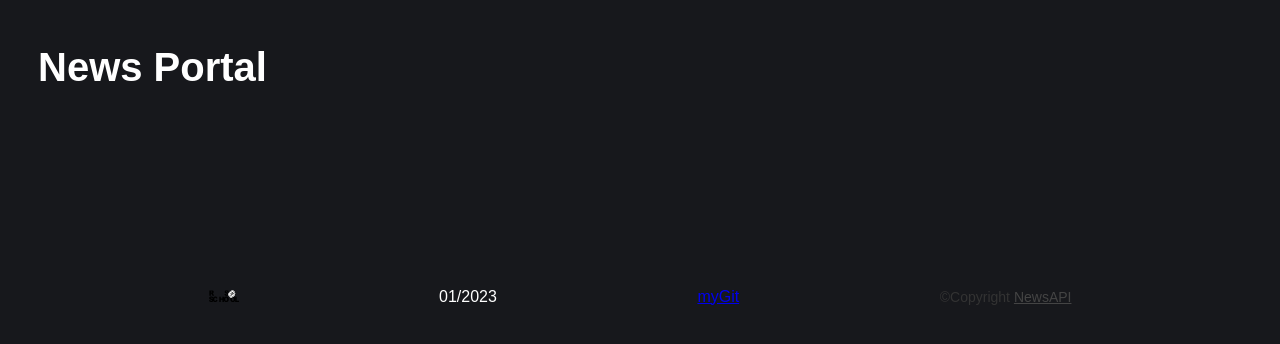
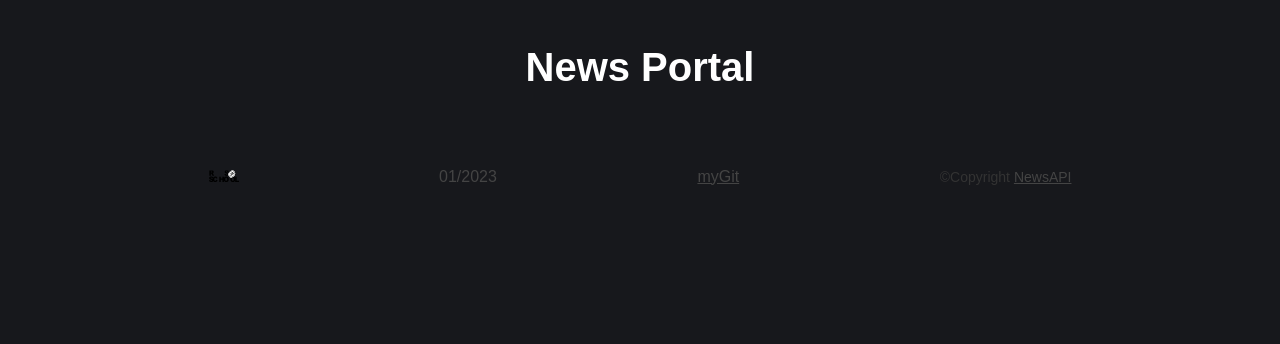
Before and after one commit to galinavikst/news, a website built with webpack: page src/index.html in a window 1280 px wide. Built offline with nearby package versions, Linux system fonts and the light colour scheme; no server answers.

Commit message:
refactor: add css to .sources, header h1

```diff
--- a/package.json
+++ b/package.json
@@ -25,6 +25,7 @@
         "eslint-config-prettier": "^8.3.0",
         "eslint-plugin-import": "^2.23.3",
         "eslint-plugin-prettier": "^3.4.0",
+        "file-loader": "^6.2.0",
         "html-webpack-plugin": "^5.2.0",
         "prettier": "2.2.1",
         "style-loader": "^2.0.0",
--- a/src/components/controller/loader.js
+++ b/src/components/controller/loader.js
@@ -1,11 +1,17 @@
 "use strict";
 Object.defineProperty(exports, "__esModule", { value: true });
-var ResStatus;
-(function (ResStatus) {
-    ResStatus[ResStatus["NotLogged"] = 401] = "NotLogged";
-    ResStatus[ResStatus["NotFound"] = 404] = "NotFound";
-    ResStatus[ResStatus["Ok"] = 200] = "Ok";
-})(ResStatus || (ResStatus = {}));
+// enum ResStatus {
+//     NotLogged = 401,
+//     NotFound = 404,
+//     Ok = 200,
+// }
+// interface IResponse {
+//     ok: boolean;
+//     status: ResStatus;
+//     statusText: string | undefined;
+//     url: string;
+//     redirected?: boolean;
+// }
 class Loader {
     constructor(baseLink, options) {
         this.baseLink = baseLink;
--- a/src/components/view/sources/sources.css
+++ b/src/components/view/sources/sources.css
@@ -1,10 +1,11 @@
 .sources {
     display: flex;
-    flex-wrap: nowrap;
+    flex-wrap: wrap;
     width: 100%;
-    height: 120px;
+    height: 100%;
     overflow: auto;
     align-items: center;
+    justify-content: center;
     font: 300 1em 'Fira Sans', sans-serif;
 }
 
--- a/src/global.css
+++ b/src/global.css
@@ -11,6 +11,7 @@ header {
 header h1 {
     font-size: 40px;
     font-weight: 800;
+    text-align: center;
 }
 
 footer {
@@ -24,7 +25,10 @@ footer .copyright {
     color: #333;
     text-align: center;
 }
-footer .copyright a {
+footer .copyright a,
+.git,
+.date,
+.logo {
     color: #444;
 }
 footer .copyright a:hover {
--- a/src/index.html
+++ b/src/index.html
@@ -15,9 +15,11 @@
             <div class="news"></div>
         </main>
         <footer>
-            <a href="https://rs.school/js-en/"><img src="./imgs/rs_school_logo.svg" width="30" alt="school logo" /></a>
+            <a href="https://rs.school/js-en/" target="_blank" class="logo"
+                ><img src="./imgs/rs_school_logo.svg" width="30" alt="school logo"
+            /></a>
             <p class="date">01/2023</p>
-            <a href="https://github.com/galinavikst">myGit</a>
+            <a href="https://github.com/galinavikst" target="_blank" class="git">myGit</a>
             <p class="copyright">Copyright <a href="https://newsapi.org">NewsAPI</a></p>
         </footer>
 
--- a/src/index.js
+++ b/src/index.js
@@ -5,5 +5,6 @@ var __importDefault = (this && this.__importDefault) || function (mod) {
 Object.defineProperty(exports, "__esModule", { value: true });
 const app_1 = __importDefault(require("./components/app/app"));
 require("./global.css");
+require("./imgs/rs_school_logo.svg");
 const app = new app_1.default();
 app.start();
--- a/src/index.ts
+++ b/src/index.ts
@@ -1,5 +1,6 @@
 import App from './components/app/app';
 import './global.css';
+import './imgs/rs_school_logo.svg';
 
 const app = new App();
 app.start();
--- a/webpack.config.js
+++ b/webpack.config.js
@@ -16,6 +16,10 @@ const baseConfig = {
                 test: /\.tsx?$/,
                 use: 'ts-loader',
                 exclude: /node_modules/,
+            },
+            {
+                test: /\.(png|svg|jpg|gif)$/,
+                use: ['file-loader'],
             },
         ],
     },
```
Also changed, not shown: 1 other file.
